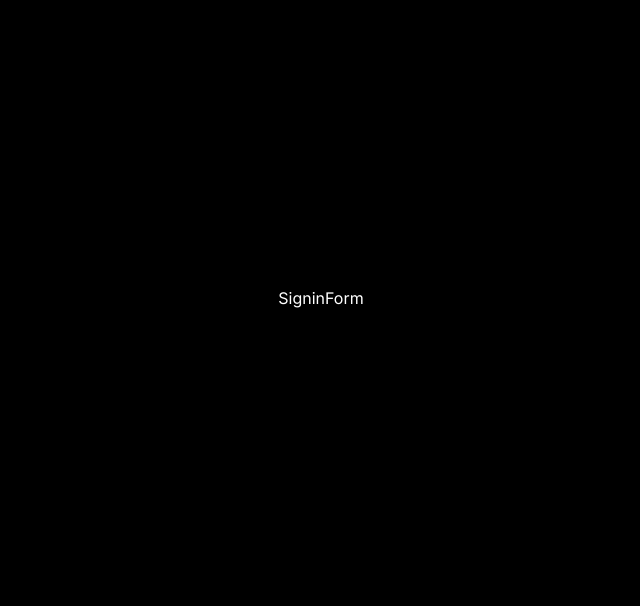
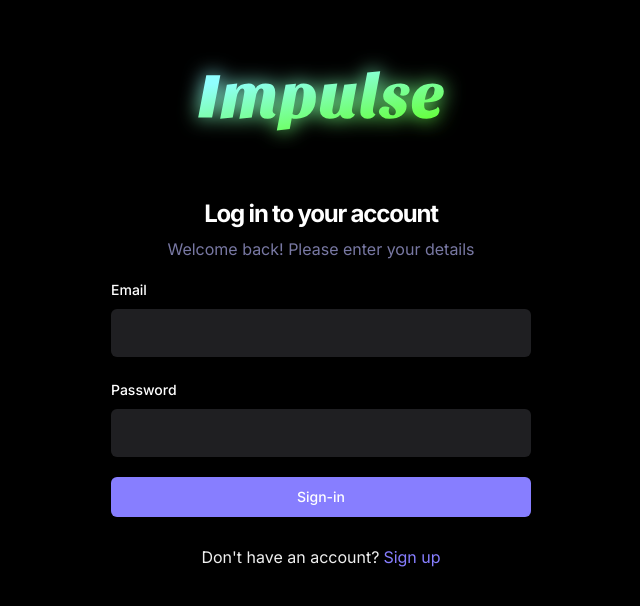
Before and after one commit to smak1n/impulse, a React (Vite) app: page /sign-in in a window 1280 px wide. Shown: the part 102-708 px from the top of the page, without its empty margins (319-959 px from the left). Built offline with nearby package versions, Linux system fonts and the light colour scheme; no server answers.

Commit message:
updating sign in and sign up pages

```diff
--- a/src/_auth/forms/SigninForm.tsx
+++ b/src/_auth/forms/SigninForm.tsx
@@ -1,8 +1,107 @@
-import React from 'react'
+
+import { useToast } from "@/components/ui/use-toast"
+import { Button } from "@/components/ui/button"
+import { zodResolver } from "@hookform/resolvers/zod"
+import { useForm } from "react-hook-form"
+import {
+  Form, FormControl, FormField, FormItem, FormLabel, FormMessage,
+} from "@/components/ui/form"
+import { Input } from "@/components/ui/input"
+import { SignInValidation } from "@/lib/validation"
+import { z } from "zod";
+import Loader from "@/components/shared/Loader"
+import { Link, useNavigate } from "react-router-dom"
+import { useSignInAccount } from "@/lib/react-query/queriesAndMutations"
+import { useUserContext } from "@/context/AuthContext"
 
 const SigninForm = () => {
+  const { toast } = useToast()
+  const { checkAuthUser, isLoading: isUserLoading } = useUserContext();
+  const navigate = useNavigate();
+  // const isLoading = false;
+
+
+  const { mutateAsync: signInAccount } = useSignInAccount();
+
+  // 1. Define your form.
+  const form = useForm<z.infer<typeof SignInValidation>>({
+    resolver: zodResolver(SignInValidation),
+    defaultValues: {
+      email: "",
+      password: "",
+    },
+  })
+
+  // 2. Define a submit handler.
+  async function onSubmit(values: z.infer<typeof SignInValidation>) {
+
+    const session = await signInAccount({
+      email: values.email,
+      password: values.password,
+    })
+    if (!session) {
+      return toast({ title: "Sign up failed. Please try again" })
+    }
+
+    const isLoggedIn = await checkAuthUser();
+    if (isLoggedIn) {
+      form.reset();
+      navigate('/')
+    } else {
+      return toast({ title: "Sign up failed. Please try again" })
+    }
+  }
   return (
-    <div>SigninForm</div>
+    <Form {...form}>
+      <div className="sm:w-420 flex-center flex-col">
+        <img src="/assets/images/logo.svg" alt="logo" />
+        <h2 className="h3-bold m:h2-bold pt-5 sm:pt-12">Log in to your account</h2>
+        <p className="text-light-3 small-medium md:base-regular mt-2">Welcome back! Please enter your details</p>
+        <form onSubmit={form.handleSubmit(onSubmit)} className="flex flex-col w-full gap-5  mt-4">
+          <FormField
+            control={form.control}
+            name="email"
+            render={({ field }) => (
+              <FormItem>
+                <FormLabel>Email</FormLabel>
+                <FormControl>
+                  <Input type="email" className="shad-input" {...field} />
+                </FormControl>
+
+                <FormMessage />
+              </FormItem>
+            )}
+          />
+          <FormField
+            control={form.control}
+            name="password"
+            render={({ field }) => (
+              <FormItem>
+                <FormLabel>Password</FormLabel>
+                <FormControl>
+                  <Input type="password" className="shad-input" {...field} />
+                </FormControl>
+
+                <FormMessage />
+              </FormItem>
+            )}
+          />
+          <Button type="submit" className="shad-button_primary">
+            {isUserLoading ? (
+              <div className="flex-center gap-2">
+                <Loader />  Loading...
+              </div>
+            ) : "Sign-in"}
+
+          </Button>
+          <p className="text-small-reegular text-light-2 text-center mt-2">
+            Don't have an account?
+            <Link to="/sign-up" className="text-primary-500 text-small-semibold ml-1">Sign up</Link>
+          </p>
+        </form>
+      </div>
+    </Form>
+
   )
 }
 
--- a/src/_auth/forms/SignupForm.tsx
+++ b/src/_auth/forms/SignupForm.tsx
@@ -10,21 +10,20 @@
 import { SignupValidation } from "@/lib/validation"
 import { z } from "zod";
 import Loader from "@/components/shared/Loader"
-import { Link } from "react-router-dom"
+import { Link, useNavigate } from "react-router-dom"
 import { useCreateUserAccount, useSignInAccount } from "@/lib/react-query/queriesAndMutations"
-
-
-
-
+import { useUserContext } from "@/context/AuthContext"
 
 
 const SignupForm = () => {
   const { toast } = useToast()
+  const { checkAuthUser, isLoading: isUserLoading } = useUserContext();
+  const navigate = useNavigate();
   // const isLoading = false;
 
-  const { mutateAsync: createUserAccount, isLoading: isCreatingUser } = useCreateUserAccount();
+  const { mutateAsync: createUserAccount, isPending: isCreatingAccount } = useCreateUserAccount();
 
-  const { mutateAsync: signInAccount, isLoading: isSigninIn } = useSignInAccount();
+  const { mutateAsync: signInAccount, isPending: isSigninIn } = useSignInAccount();
 
   // 1. Define your form.
   const form = useForm<z.infer<typeof SignupValidation>>({
@@ -49,6 +48,16 @@
       password: values.password,
     })
     if (!session) {
+      return toast({ title: "Sign up failed. Please try again" })
+    }
+
+    const isLoggedIn = await checkAuthUser();
+    if (isLoggedIn) {
+      form.reset();
+
+      navigate('/')
+
+    } else {
       return toast({ title: "Sign up failed. Please try again" })
     }
   }
@@ -117,7 +126,7 @@
             )}
           />
           <Button type="submit" className="shad-button_primary">
-            {isCreatingUser ? (
+            {isCreatingAccount ? (
               <div className="flex-center gap-2">
                 <Loader />  Loading...
               </div>
```
